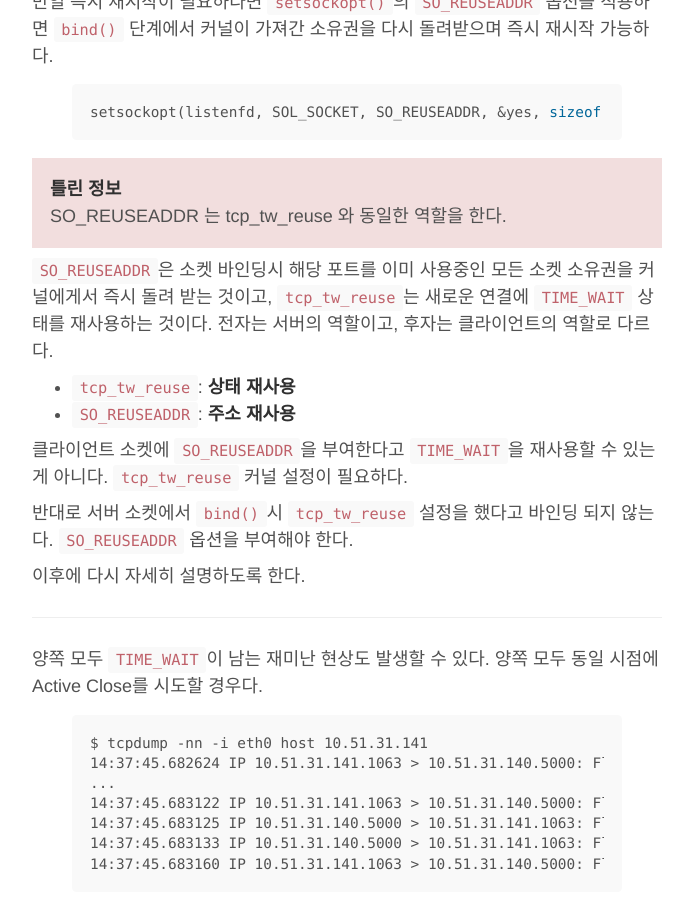
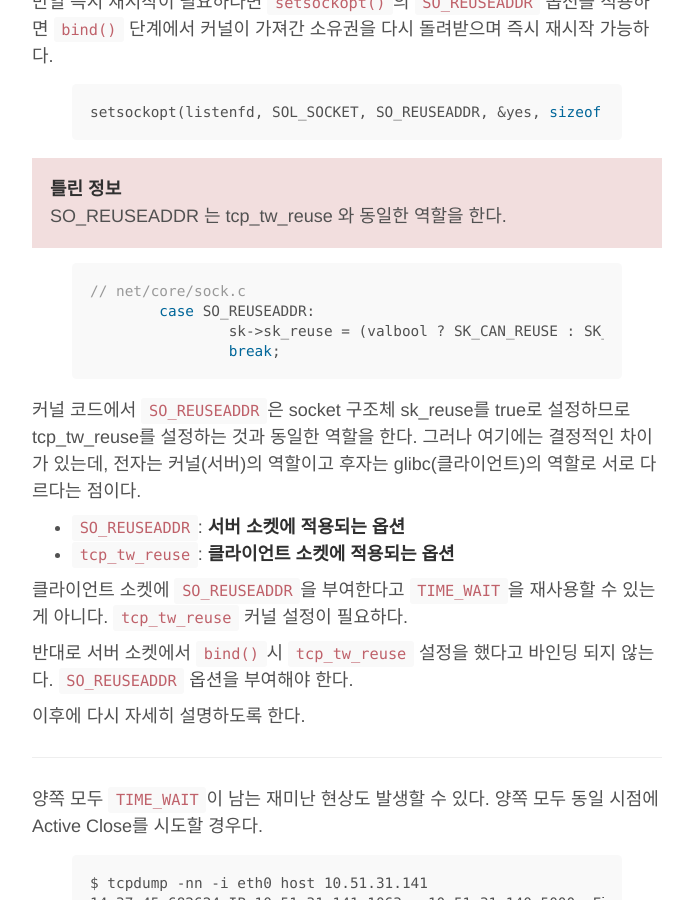
Before and after one commit to Umaigenomu/likejazz.github.io, a Jekyll site: the page built from _posts/2015-06-14-time-wait.md, in a window 1280 px wide and 900 px high, scrolled down 8777 px. Shown: the whole window, without its empty margins (293-986 px from the left). Built offline with Jekyll 4.4.1, drawn with Linux system fonts in a browser that asks for light colours; some of the changed text lies outside the part shown.

Commit message:
Publishing

```diff
--- a/_posts/2015-06-10-time-wait.md
+++ b/_posts/2015-06-14-time-wait.md
@@ -281,10 +281,16 @@ setsockopt(listenfd, SOL_SOCKET, SO_REUSEADDR, &yes, sizeof(yes));
 SO_REUSEADDR 는 tcp_tw_reuse 와 동일한 역할을 한다.
 </p>
 
-`SO_REUSEADDR`은 소켓 바인딩시 해당 포트를 이미 사용중인 모든 소켓 소유권을 커널에게서 즉시 돌려 받는 것이고, `tcp_tw_reuse`는 새로운 연결에 `TIME_WAIT` 상태를 재사용하는 것이다. 전자는 서버의 역할이고, 후자는 클라이언트의 역할로 다르다.
+{% highlight c %}
+// net/core/sock.c
+        case SO_REUSEADDR:
+                sk->sk_reuse = (valbool ? SK_CAN_REUSE : SK_NO_REUSE);
+                break;
+{% endhighlight %}
+커널 코드에서 `SO_REUSEADDR`은 socket 구조체 sk_reuse를 true로 설정하므로 tcp_tw_reuse를 설정하는 것과 동일한 역할을 한다. 그러나 여기에는 결정적인 차이가 있는데, 전자는 커널(서버)의 역할이고 후자는 glibc(클라이언트)의 역할로 서로 다르다는 점이다.
 
-- `tcp_tw_reuse`: **상태 재사용**
-- `SO_REUSEADDR`: **주소 재사용**
+- `SO_REUSEADDR`: **서버 소켓에 적용되는 옵션**
+- `tcp_tw_reuse`: **클라이언트 소켓에 적용되는 옵션**
 
 클라이언트 소켓에 `SO_REUSEADDR`을 부여한다고 `TIME_WAIT`을 재사용할 수 있는게 아니다. `tcp_tw_reuse` 커널 설정이 필요하다.
 
@@ -805,7 +811,7 @@ TCP/IP Illustrated를 쓴 리차드 스티븐스의 또 다른 책 Unix Network
 - 다수의 `TIME_WAIT`이 서버 성능을 저하시킨다는 논문[^fn-6]은 1997년에 출판됐다. 지금은 2015년이다.
 - 클라이언트가 서버 투 서버로 한 서버에 요청이 많을 경우 `tcp_tw_reuse` 옵션을 설정해 `TIME_WAIT`을 재사용하도록 한다. 서버는 해당 사항이 없다.
 - 오래된 서버인 경우 클라이언트가 서버 투 서버 통신을 많이 한다면 빈 포트 스캔으로 성능 저하가 발생하므로 마찬가지로 `tcp_tw_reuse` 옵션을 설정한다.
-- `tcp_tw_reuse`는 `SO_REUSEADDR` 옵션이 아니다.
+- `tcp_tw_reuse`와 `SO_REUSEADDR`는 서로 다른 소켓에 적용되는 옵션이다.
 - 서버/클라이언트 모두 `tcp_timestamps`가 기본값인 켜져 있어야 하며, 끄면 안되고 끌 필요도 없다.
 - `net.ipv4.tcp_fin_timeout`은 90 정도로 설정한다.
 - `FIN_WAIT1`은 상대방 OS에 문제가 있는 경우다.
```
